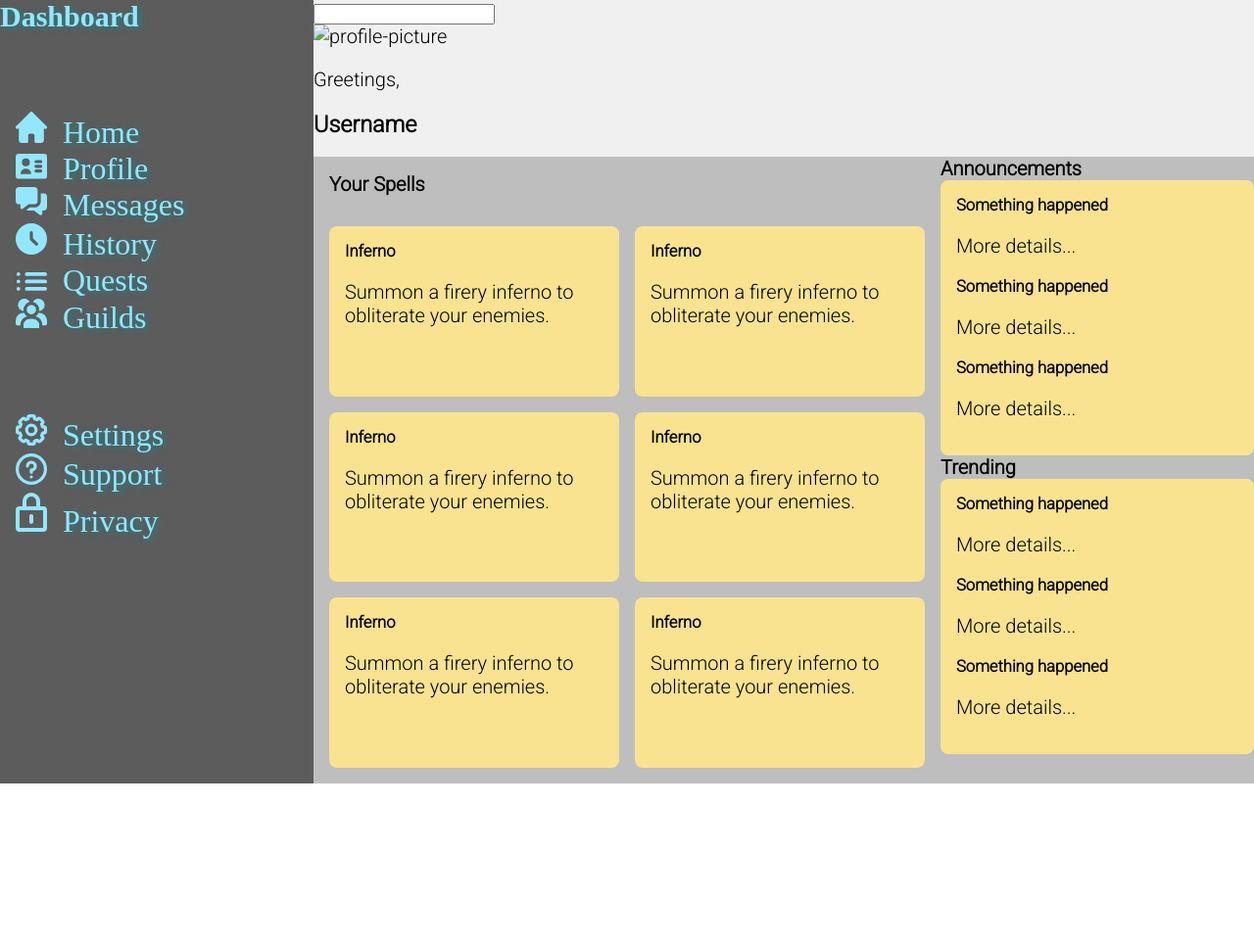
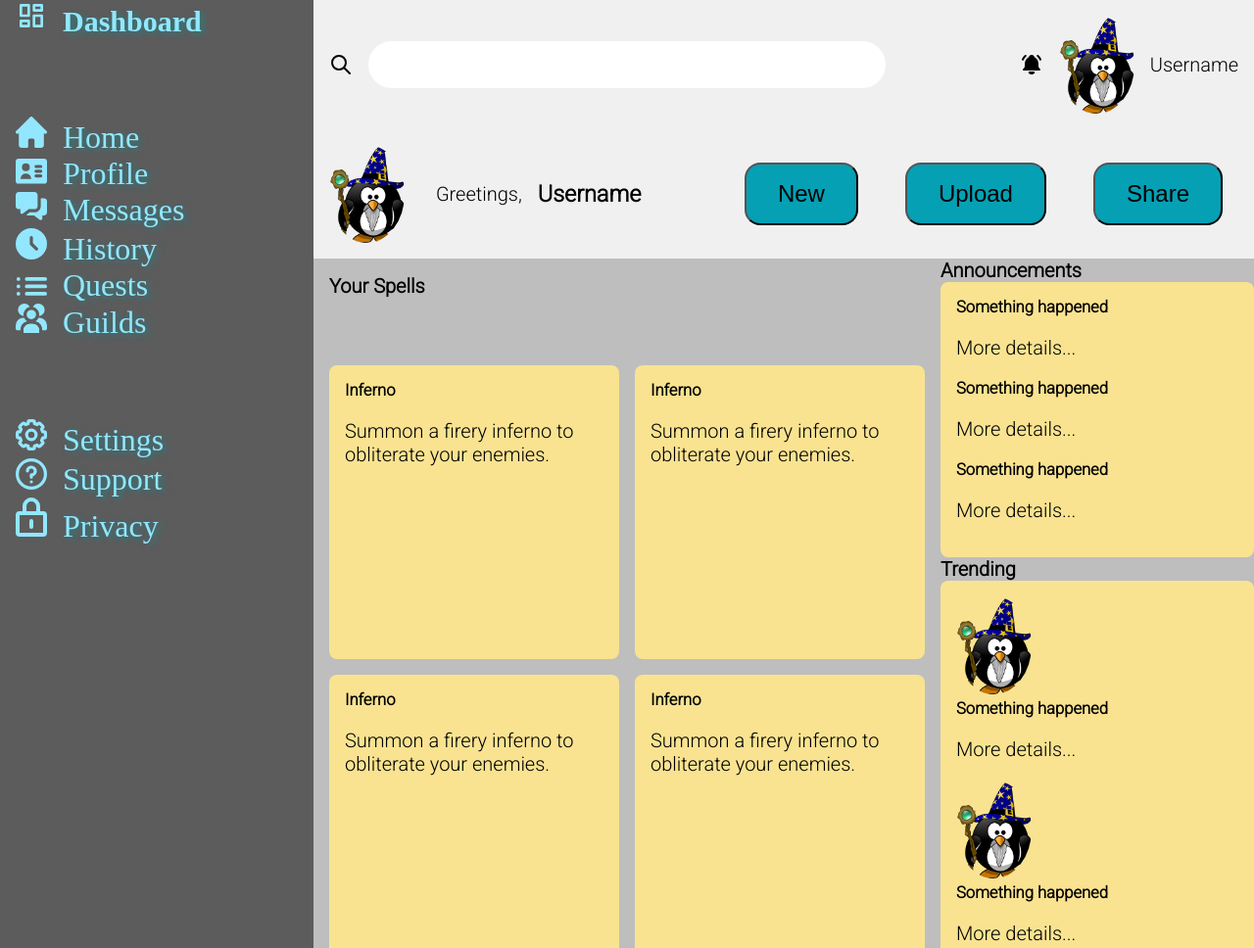
Before and after one commit to Coradabra/admin-dashboard, a plain HTML site: page index.html in a window 1280 px wide. Shown: the top 968 px of the page at 98% size. Before the commit the page ends 800 px from the top, so only its background shows below. Drawn offline with Linux system fonts and the light colour scheme; a web font is replaced by a local one.

Commit message:
Add more styling and elements to navbar
Add a dummy profile picture and format navbar to get closer to target outcome

```diff
--- a/index.html
+++ b/index.html
@@ -10,20 +10,34 @@
     <div class="container">
       <nav class="nav">
         <div>
-          <input type="text" />
+          <div class="search">
+            <svg xmlns="http://www.w3.org/2000/svg" class="icon icon-tabler icon-tabler-search" width="24" height="24" viewBox="0 0 24 24" stroke-width="2" stroke="currentColor" fill="none" stroke-linecap="round" stroke-linejoin="round"><path stroke="none" d="M0 0h24v24H0z" fill="none"/><path d="M10 10m-7 0a7 7 0 1 0 14 0a7 7 0 1 0 -14 0" /><path d="M21 21l-6 -6" /></svg>
+            <input type="text" />
+          </div>
+          <div class="profile">
+            <svg xmlns="http://www.w3.org/2000/svg" class="icon icon-tabler icon-tabler-bell-ringing-filled" width="24" height="24" viewBox="0 0 24 24" stroke-width="2" stroke="currentColor" fill="none" stroke-linecap="round" stroke-linejoin="round"><path stroke="none" d="M0 0h24v24H0z" fill="none"/><path d="M17.451 2.344a1 1 0 0 1 1.41 -.099a12.05 12.05 0 0 1 3.048 4.064a1 1 0 1 1 -1.818 .836a10.05 10.05 0 0 0 -2.54 -3.39a1 1 0 0 1 -.1 -1.41z" stroke-width="0" fill="currentColor" /><path d="M5.136 2.245a1 1 0 0 1 1.312 1.51a10.05 10.05 0 0 0 -2.54 3.39a1 1 0 1 1 -1.817 -.835a12.05 12.05 0 0 1 3.045 -4.065z" stroke-width="0" fill="currentColor" /><path d="M14.235 19c.865 0 1.322 1.024 .745 1.668a3.992 3.992 0 0 1 -2.98 1.332a3.992 3.992 0 0 1 -2.98 -1.332c-.552 -.616 -.158 -1.579 .634 -1.661l.11 -.006h4.471z" stroke-width="0" fill="currentColor" /><path d="M12 2c1.358 0 2.506 .903 2.875 2.141l.046 .171l.008 .043a8.013 8.013 0 0 1 4.024 6.069l.028 .287l.019 .289v2.931l.021 .136a3 3 0 0 0 1.143 1.847l.167 .117l.162 .099c.86 .487 .56 1.766 -.377 1.864l-.116 .006h-16c-1.028 0 -1.387 -1.364 -.493 -1.87a3 3 0 0 0 1.472 -2.063l.021 -.143l.001 -2.97a8 8 0 0 1 3.821 -6.454l.248 -.146l.01 -.043a3.003 3.003 0 0 1 2.562 -2.29l.182 -.017l.176 -.004z" stroke-width="0" fill="currentColor" /></svg>
+            <img src="./assets/gandalf-161456_640.png" alt="profile picture" class="profile-picture">
+            Username
+          </div>
         </div>
         <div>
-          <div>
-            <img src="" alt="profile-picture" />
+          <div class="greeting">
+            <img src="./assets/gandalf-161456_640.png" alt="profile picture" class="profile-picture">
+            <!-- Image by <a href="https://pixabay.com/users/openclipart-vectors-30363/?utm_source=link-attribution&utm_medium=referral&utm_campaign=image&utm_content=161456">OpenClipart-Vectors</a> from <a href="https://pixabay.com//?utm_source=link-attribution&utm_medium=referral&utm_campaign=image&utm_content=161456">Pixabay</a> -->
             <div>
               <p>Greetings,</p>
               <h3>Username</h3>
             </div>
           </div>
+          <div class="controls">
+            <button type="button">New</button>
+            <button type="button">Upload</button>
+            <button type="button">Share</button>
+          </div>
         </div>
       </nav>
       <aside class="sidebar">
-        <h2>Dashboard</h2>
+        <h2><svg xmlns="http://www.w3.org/2000/svg" class="icon icon-tabler icon-tabler-layout-dashboard" width="24" height="24" viewBox="0 0 24 24" stroke-width="2" stroke="currentColor" fill="none" stroke-linecap="round" stroke-linejoin="round"><path stroke="none" d="M0 0h24v24H0z" fill="none"/><path d="M4 4h6v8h-6z" /><path d="M4 16h6v4h-6z" /><path d="M14 12h6v8h-6z" /><path d="M14 4h6v4h-6z" /></svg>Dashboard</h2>
         <ul>
           <li><svg class="w-6 h-6 text-gray-800 dark:text-white" aria-hidden="true" xmlns="http://www.w3.org/2000/svg" fill="currentColor" viewBox="0 0 20 20">
             <path d="m19.707 9.293-2-2-7-7a1 1 0 0 0-1.414 0l-7 7-2 2a1 1 0 0 0 1.414 1.414L2 10.414V18a2 2 0 0 0 2 2h3a1 1 0 0 0 1-1v-4a1 1 0 0 1 1-1h2a1 1 0 0 1 1 1v4a1 1 0 0 0 1 1h3a2 2 0 0 0 2-2v-7.586l.293.293a1 1 0 0 0 1.414-1.414Z"/>
@@ -110,14 +124,17 @@
             <h4>Trending</h4>
             <div class="card">
             <div>
+              <img src="./assets/gandalf-161456_640.png" alt="profile picture" class="profile-picture">
               <h5>Something happened</h6>
               <p>More details...</p>
             </div>
             <div>
+              <img src="./assets/gandalf-161456_640.png" alt="profile picture" class="profile-picture">
               <h5>Something happened</h6>
               <p>More details...</p>
             </div>
             <div>
+              <img src="./assets/gandalf-161456_640.png" alt="profile picture" class="profile-picture">
               <h5>Something happened</h6>
               <p>More details...</p>
             </div>
--- a/style.css
+++ b/style.css
@@ -42,6 +42,43 @@ li {
   background-color: #f0f0f0;
 }
 
+.nav div {
+  display: flex;
+  justify-content: space-between;
+}
+
+.nav div div {
+  display: flex;
+  justify-content: center;
+  align-items: center;
+  gap: 1rem;
+  margin: 1rem;
+}
+
+.search input {
+  font-size: 24px;
+  width: 40vw;
+  height: 2rem;
+  padding: 0.5rem;
+  border-radius: 1.5rem;
+  border: none;
+}
+
+.nav button {
+  font-size: 24px;
+  background-color: #05a0b4;
+  height: 4rem;
+  padding: 0.5rem 2rem;
+  margin: 1rem;
+  border-radius: 1rem;
+}
+
+.profile-picture {
+  height: 100px;
+  width: auto;
+  border-radius: 50%;
+}
+
 .sidebar {
   background-color: #5c5c5c;
   grid-row: 1/3;
@@ -59,7 +96,8 @@ li {
 }
 
 .sidebar li img,
-.sidebar svg {
+.sidebar svg,
+.sidebar object {
   height: auto;
   width: 2rem;
   padding: 0 1rem;
```
Also changed, not shown: assets/gandalf-161456_640.png (added).
